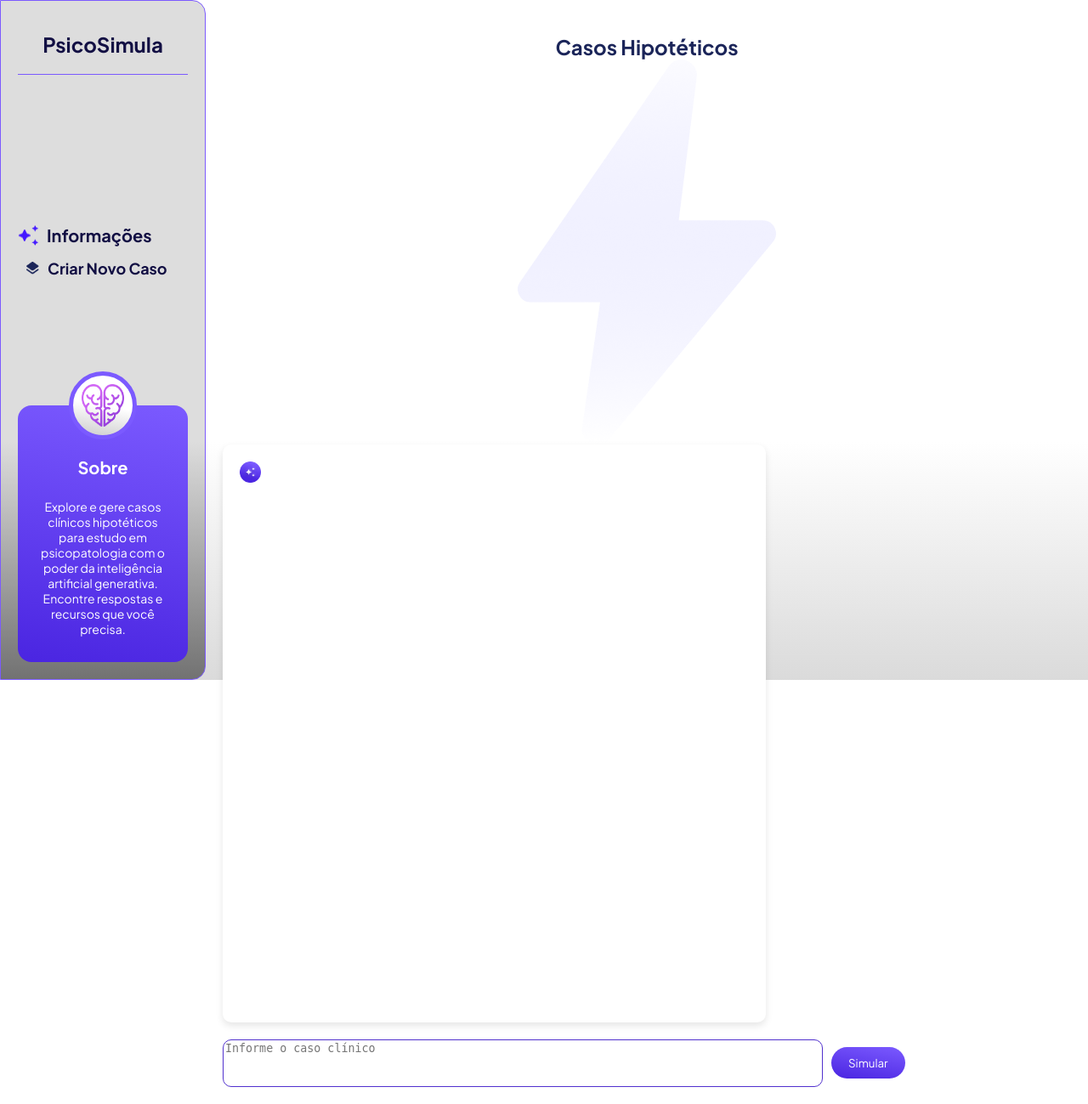
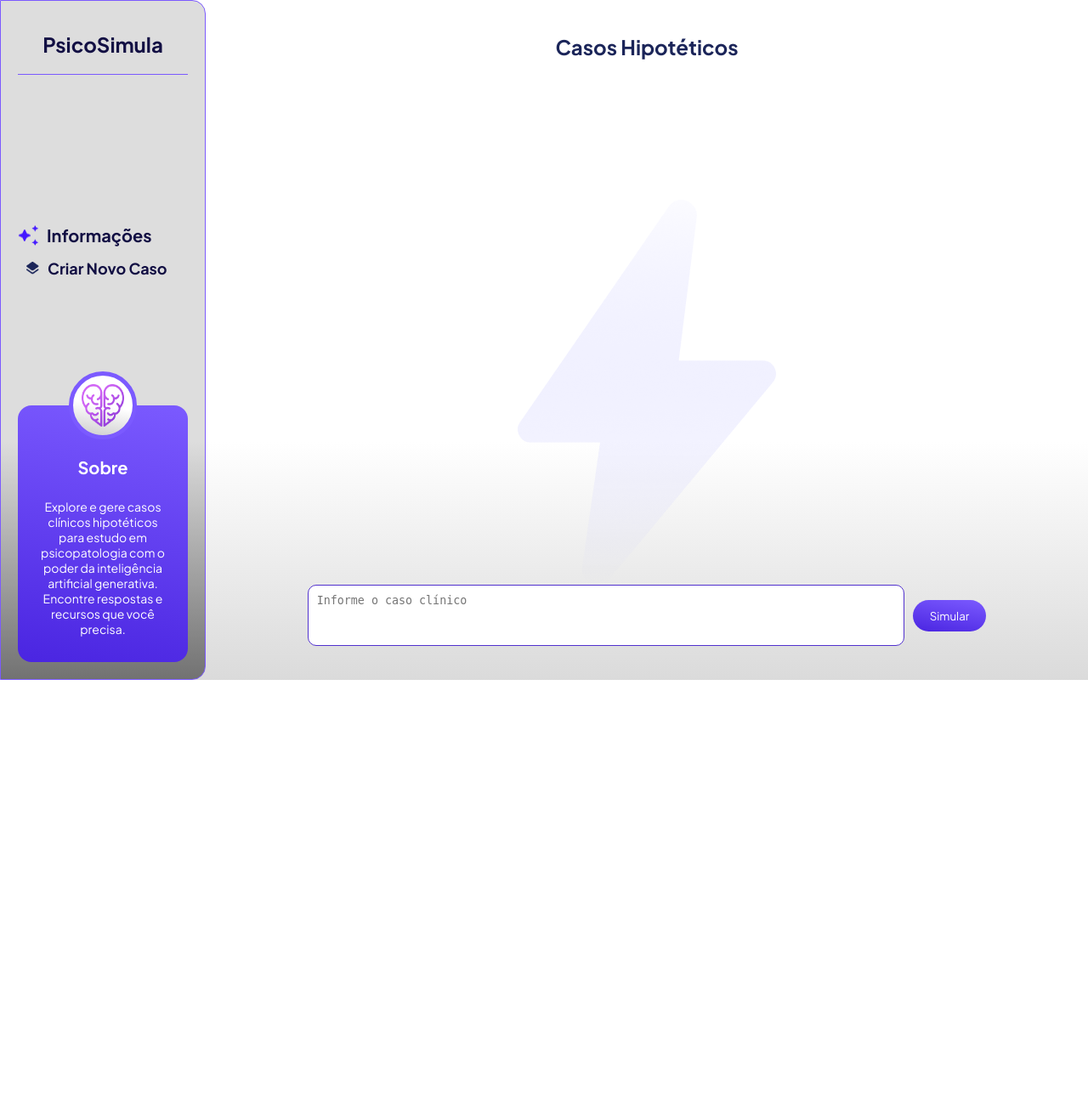
Before and after one commit to HadesKerbecs/TCC, a Django app: page /ferramentaweb/ in a window 1280 px wide. Shown: the whole page at 85% size. After the commit the page ends 800 px from the top, so only its background shows below. Run offline with Django 5.2, Linux system fonts and the light colour scheme.

Commit message:
Commit15

```diff
--- a/tcc/ferramentaweb/static/ferramentasweb/styles.css
+++ b/tcc/ferramentaweb/static/ferramentasweb/styles.css
@@ -4,7 +4,6 @@ body { /* Corpo da página */
     font-family: 'Plus Jakarta Sans', Arial, sans-serif;
     height: 100vh;
     background: linear-gradient(to bottom, #ffffff 65%, #727272 200%);
-    background-repeat: no-repeat;
     display: flex;
 }
 
@@ -128,7 +130,7 @@ body { /* Corpo da página */
     display: flex;
     flex-direction: column;
     align-items: center;
-    justify-content: flex-start;
+    justify-content: center;
     background-color: transparent;
     padding: 20px;
     position: relative;
@@ -145,6 +147,7 @@ body { /* Corpo da página */
 .input-container { /* Container do input e botão */
     display: flex;
     align-items: center;
+    justify-content: center;
     margin-top: auto;
     margin-bottom: 20px;
     position: relative;
@@ -153,8 +156,9 @@ body { /* Corpo da página */
 
 .input-container textarea { /* Campo de texto */
     width: 100%;
-    max-width: 700px;
-    padding: 10x;
+    max-width: 100%;
+    width: 680px;
+    padding: 10px;
     border: 2px solid #CCCCCC;
     border-radius: 10px;
     margin-right: 10px;
@@ -172,6 +176,7 @@ body { /* Corpo da página */
 .button-container button { /* Botão Simular */
     padding: 10px 20px;
     background: linear-gradient(190deg, #7B5AFF, #4A25E1);
+    background-repeat: no-repeat;
     color: white;
     border: none;
     border-radius: 45px;
@@ -200,16 +205,18 @@ body { /* Corpo da página */
     width: 100%;
     display: flex;
     flex-direction: column;
+    align-items: center;
+    position: relative;
 }
 
 #chat-box { /* Caixa de mensagens */
-    width: 60%;
-    height: 80vh;
+    width: 70%;
+    height: 60vh;
     overflow-y: auto;
     background: white;
     padding: 20px;
     border-radius: 10px;
-    box-shadow: 0 4px 8px rgba(0, 0, 0, 0.1);
+    box-shadow: 0 4px 8px rgba(0, 0, 0, 0.5);
     margin-bottom: 20px;
     position: relative;
 }
--- a/tcc/ferramentaweb/templates/ferramentaweb/index.html
+++ b/tcc/ferramentaweb/templates/ferramentaweb/index.html
@@ -34,9 +34,9 @@
         </div>
         <div class="main-content">
             <h2>Casos Hipotéticos</h2>
-            <img src="{% static 'ferramentasweb/images/Raio.png' %}" alt="Ícone Informações">
+            <img id="raio-image" src="{% static 'ferramentasweb/images/Raio.png' %}" alt="Ícone Informações">
             <div class="chat-container">
-                <div id="chat-box">
+                <div id="chat-box" class="hidden">
                     <div>
                         <img src="{% static 'ferramentasweb/images/Brilho.png' %}" alt="ícone Resultado" class="result-image"/>
                     </div>
@@ -58,6 +58,7 @@
             const sendButton = document.getElementById('send-button');
             const resultBox = document.getElementById('result-box');
             const refreshLink = document.getElementById('refresh-link');
+            const raioImage = document.getElementById('raio-image');
 
             refreshLink.addEventListener('click', function(event) {
                 event.preventDefault();
@@ -79,7 +80,8 @@
                     processMessage(userMessage);
                     userInput.value = '';
                     sendButton.disabled = true;
-                    resultBox.classList.remove('hidden');
+                    chatBox.classList.remove('hidden'); // Mostra o chatbox
+                    raioImage.style.display = 'none'; // Esconde a imagem de raio
                 }
             });
 
```
Also changed, not shown: other parts of tcc/ferramentaweb/static/ferramentasweb/styles.css (+28 -2 lines).
